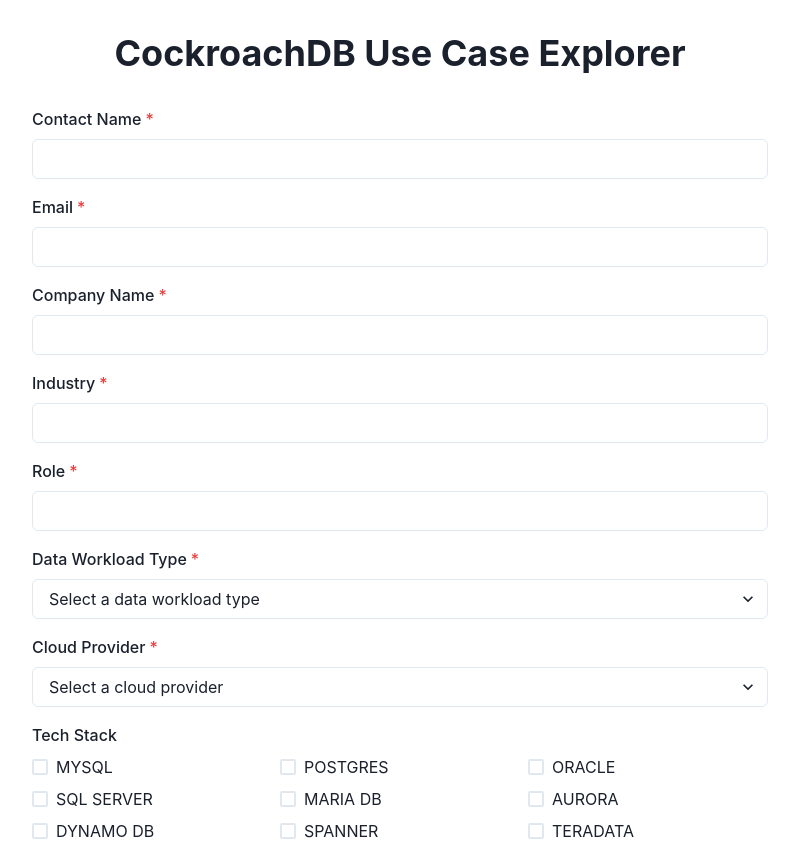
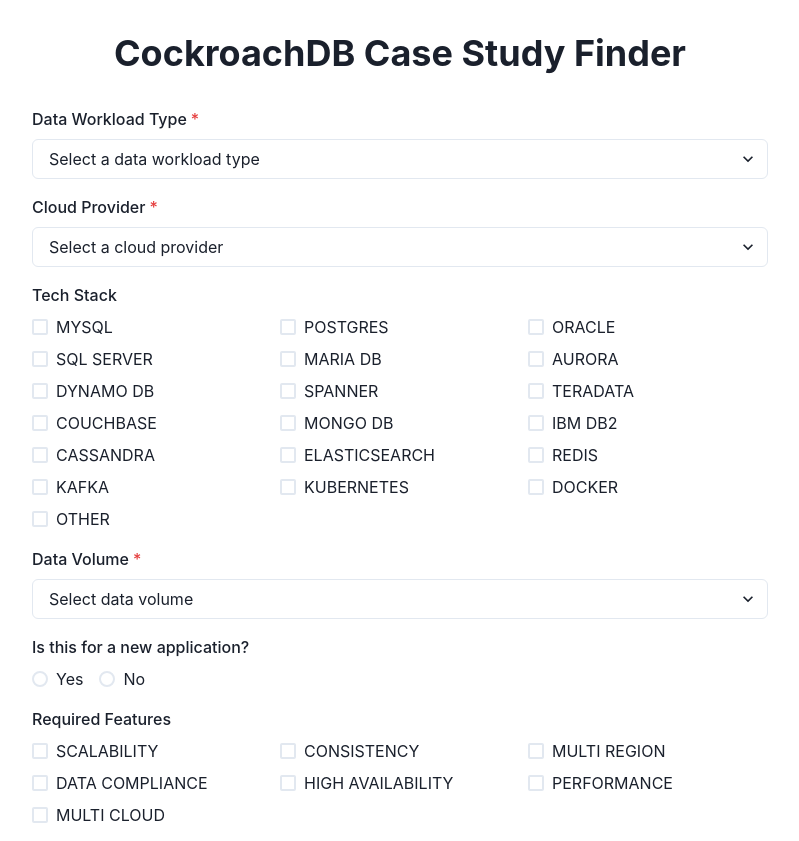
Before and after one commit to elliotpark410/CockroachDB-Use-Case-Explorer, a Next.js app: page / in a window 1280 px wide. Shown: the top 841 px of the page, without its empty margins (240-1039 px from the left). Built offline with nearby package versions, Linux system fonts and the light colour scheme.

Commit message:
remove unnecessary form questions

```diff
--- a/src/components/ProspectForm.js
+++ b/src/components/ProspectForm.js
@@ -3,7 +3,6 @@
   VStack,
   FormControl,
   FormLabel,
-  Input,
   Select,
   Checkbox,
   NumberInput,
@@ -25,31 +24,6 @@
 
   return (
     <VStack spacing={4} align="stretch">
-      <FormControl isRequired>
-        <FormLabel>Contact Name</FormLabel>
-        <Field name="contactName" as={Input} />
-      </FormControl>
-
-      <FormControl isRequired>
-        <FormLabel>Email</FormLabel>
-        <Field name="email" type="email" as={Input} />
-      </FormControl>
-
-      <FormControl isRequired>
-        <FormLabel>Company Name</FormLabel>
-        <Field name="companyName" as={Input} />
-      </FormControl>
-
-      <FormControl isRequired>
-        <FormLabel>Industry</FormLabel>
-        <Field name="industry" as={Input} />
-      </FormControl>
-
-      <FormControl isRequired>
-        <FormLabel>Role</FormLabel>
-        <Field name="role" as={Input} />
-      </FormControl>
-
       <FormControl isRequired>
         <FormLabel>Data Workload Type</FormLabel>
         <Field name="dataWorkloadType" as={Select}>
@@ -177,7 +151,7 @@
       </FormControl>
 
       <FormControl isRequired>
-        <FormLabel>Timeline</FormLabel>
+        <FormLabel>Project Completion Timeline?</FormLabel>
         <Field name="timeline" as={Select}>
           <option value="">Select a timeline</option>
           <option value="0-3 months">0-3 months</option>
--- a/src/pages/index.js
+++ b/src/pages/index.js
@@ -14,11 +14,6 @@
 import Results from '../components/Results';
 
 const validationSchema = Yup.object({
-  contactName: Yup.string().required('Required'),
-  email: Yup.string().email('Invalid email'),
-  companyName: Yup.string().required('Required'),
-  industry: Yup.string(),
-  role: Yup.string(),
   dataWorkloadType: Yup.string().required('Required'),
   cloudProvider: Yup.string().required('Required'),
   techStack: Yup.array(),
@@ -64,17 +59,12 @@
       <Box maxWidth="800px" margin="auto" padding={8}>
         <VStack spacing={8} align="stretch">
           <Heading as="h1" size="xl" textAlign="center">
-            CockroachDB Use Case Explorer
+            CockroachDB Case Study Finder
           </Heading>
 
           {!results ? (
             <Formik
               initialValues={{
-                contactName: '',
-                email: '',
-                companyName: '',
-                industry: '',
-                role: '',
                 dataWorkloadType: '',
                 cloudProvider: '',
                 techStack: [],
```
Also changed, not shown: src/components/CustomerStory.js (deleted, +0 -15 lines), 1 other file (tests, documents, lock files or other folders).
